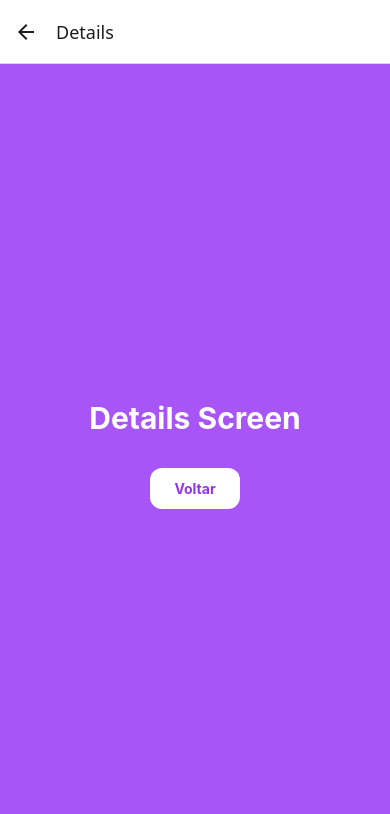
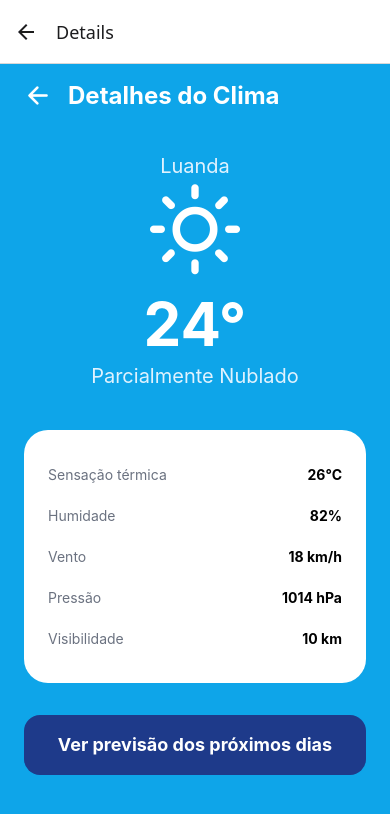
Before and after one commit to agregoo/weather-app, a React Native app: screen /Details in a window 390 px wide. Shown: the top 814 px of the page. Built offline with nearby package versions, Linux system fonts and the light colour scheme.

Commit message:
refactor: atualizada a tela DetailsSreen

```diff
--- a/src/navigation/AppNavigator.tsx
+++ b/src/navigation/AppNavigator.tsx
@@ -18,13 +18,13 @@ export default function AppNavigation() {
                 />
 
                 <Stack.Screen
-                    name="Forecast"
-                    component={ForecastScreen}
+                    name="Details"
+                    component={DetailsScreen}
                 />
 
                 <Stack.Screen
-                    name="Details"
-                    component={DetailsScreen}
+                    name="Forecast"
+                    component={ForecastScreen}
                 />
             </Stack.Navigator>
         </NavigationContainer>
--- a/src/screens/DetailsScreen.tsx
+++ b/src/screens/DetailsScreen.tsx
@@ -1,22 +1,123 @@
-import { View, Text, Pressable } from "react-native";
+import { SafeAreaView } from "react-native-safe-area-context";
+import { View, Text, TouchableOpacity } from "react-native";
+import { Feather, Ionicons } from "@expo/vector-icons";
 
 export default function DetailsScreen({ navigation }: any) {
   return (
-    <View className="flex-1 justify-center items-center bg-purple-500">
+    <SafeAreaView className="flex-1 bg-sky-500">
+      <View className="flex-1 px-6">
 
-      <Text className="text-3xl text-white font-bold mb-8">
-        Details Screen
-      </Text>
+        {/* ================= HEADER ================= */}
+        <View className="flex-row items-center mt-4">
 
-      <Pressable
-        onPress={() => navigation.goBack()}
-        className="bg-white px-6 py-3 rounded-xl"
-      >
-        <Text className="text-purple-600 font-bold">
-          Voltar
-        </Text>
-      </Pressable>
+          <TouchableOpacity onPress={() => navigation.goBack()}>
+            <Ionicons
+              name="arrow-back"
+              size={28}
+              color="white"
+            />
+          </TouchableOpacity>
 
-    </View>
+          <Text className="text-white text-2xl font-bold ml-4">
+            Detalhes do Clima
+          </Text>
+
+        </View>
+
+        {/* ================= CLIMA ================= */}
+
+        <View className="items-center mt-10">
+
+          <Text className="text-sky-100 text-xl">
+            Luanda
+          </Text>
+
+          <Feather
+            name="sun"
+            size={90}
+            color="white"
+          />
+
+          <Text className="text-white text-6xl font-bold mt-4">
+            24°
+          </Text>
+
+          <Text className="text-sky-100 text-xl mt-2">
+            Parcialmente Nublado
+          </Text>
+
+        </View>
+
+        {/* ================= CARD ================= */}
+
+        <View className="bg-white rounded-3xl mt-10 p-6">
+
+          <View className="flex-row justify-between py-3">
+            <Text className="text-gray-500">
+              Sensação térmica
+            </Text>
+
+            <Text className="font-bold">
+              26°C
+            </Text>
+          </View>
+
+          <View className="flex-row justify-between py-3">
+            <Text className="text-gray-500">
+              Humidade
+            </Text>
+
+            <Text className="font-bold">
+              82%
+            </Text>
+          </View>
+
+          <View className="flex-row justify-between py-3">
+            <Text className="text-gray-500">
+              Vento
+            </Text>
+
+            <Text className="font-bold">
+              18 km/h
+            </Text>
+          </View>
+
+          <View className="flex-row justify-between py-3">
+            <Text className="text-gray-500">
+              Pressão
+            </Text>
+
+            <Text className="font-bold">
+              1014 hPa
+            </Text>
+          </View>
+
+          <View className="flex-row justify-between py-3">
+            <Text className="text-gray-500">
+              Visibilidade
+            </Text>
+
+            <Text className="font-bold">
+              10 km
+            </Text>
+          </View>
+
+        </View>
+
+        {/* ================= BOTÃO ================= */}
+
+        <TouchableOpacity
+          onPress={() => navigation.navigate("Forecast")}
+          className="bg-blue-900 rounded-2xl py-4 mt-8"
+        >
+
+          <Text className="text-center text-white text-lg font-bold">
+            Ver previsão dos próximos dias
+          </Text>
+
+        </TouchableOpacity>
+
+      </View>
+    </SafeAreaView>
   );
 }
--- a/src/screens/ForecastScreen.tsx
+++ b/src/screens/ForecastScreen.tsx
@@ -8,14 +8,6 @@ export default function ForecastScreen({ navigation }: any) {
         Forecast Screen
       </Text>
 
-      <Pressable
-        onPress={() => navigation.navigate("Details")}
-        className="bg-white px-6 py-3 rounded-xl"
-      >
-        <Text className="text-green-600 font-bold">
-          Ver detalhes
-        </Text>
-      </Pressable>
 
     </View>
   );
```
